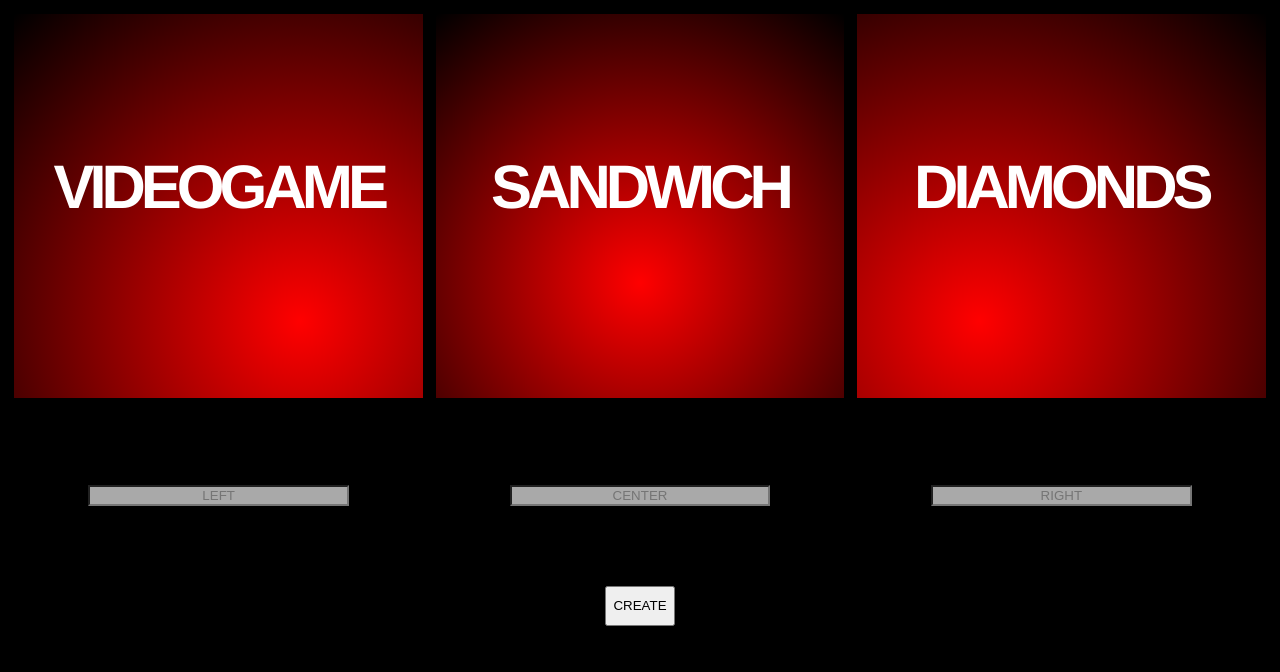
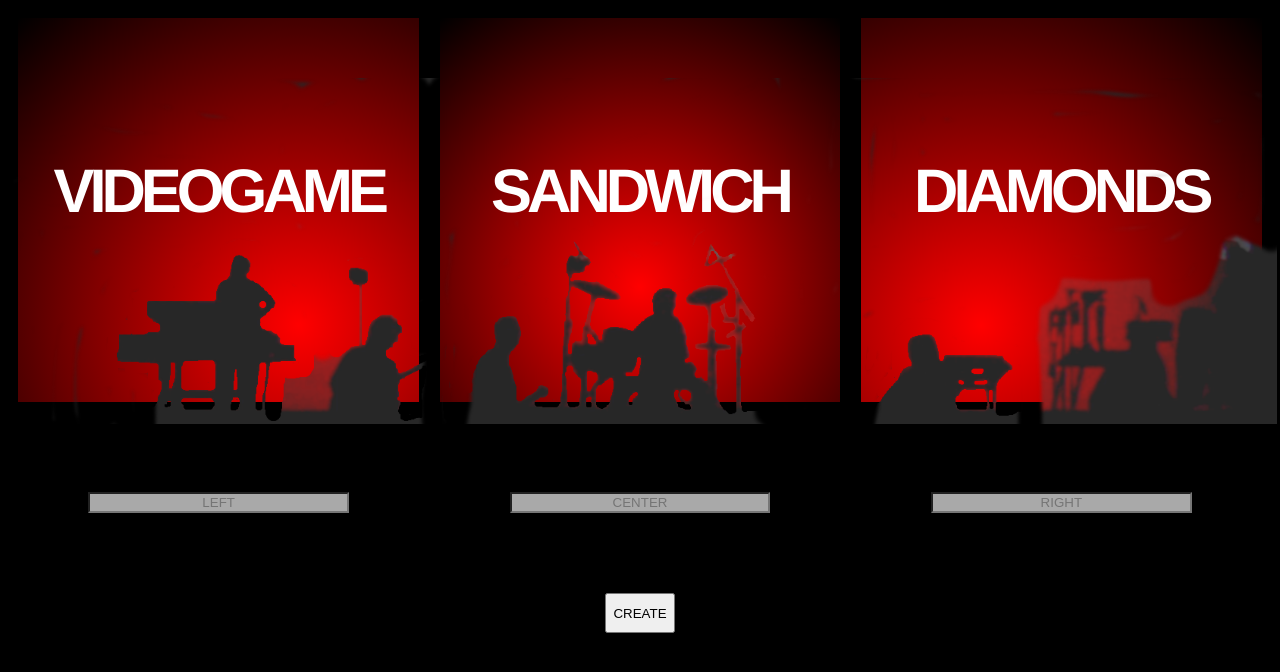
Before and after one commit to jonsolari/flippy-floppy, a Vue app: page / in a window 1280 px wide. Shown: the top 672 px of the page. Built offline with nearby package versions, Linux system fonts and the light colour scheme.

Commit message:
image placement

```diff
--- a/src/App.vue
+++ b/src/App.vue
@@ -5,6 +5,10 @@
       <Slide class="left" :title="this.left" />
       <Slide class="middle" :title="this.center"/>
       <Slide class="right" :title="this.right" />
+    </div>
+
+    <div class="silhouette">
+      <img src="./assets/VSD4.png">
     </div>
 
     <div class="inputs">
@@ -41,6 +45,15 @@ export default {
 body{
   background-color: black;
 }
+.silhouette{
+  position: absolute;
+  top: 9.8vh;
+  left: -.2vw;
+}
+img{
+  width: 100vw;
+  height: auto;
+}
 .slides{
   display: flex;
   flex-direction: row;
--- a/src/components/Slide.vue
+++ b/src/components/Slide.vue
@@ -29,7 +29,7 @@ export default {
   width: 33vw;
   height: 30vw;
   position: relative;
-  margin: .5vw;
+  margin: .8vw;
 }
 
 .middle{
@@ -40,7 +40,7 @@ export default {
   width: 33vw;
   height: 30vw;
   position: relative;
-  margin: .5vw;
+  margin: .8vw;
 }
 
 .right{
@@ -51,7 +51,7 @@ export default {
   width: 33vw;
   height: 30vw;
   position: relative;
-  margin: .5vw;
+  margin: .8vw;
 }
 
 .text{
```
Also changed, not shown: src/assets/VSD4.png (added).
